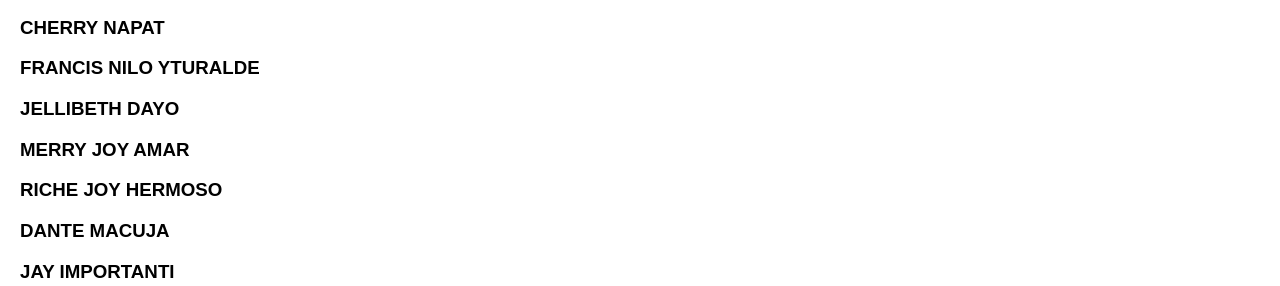
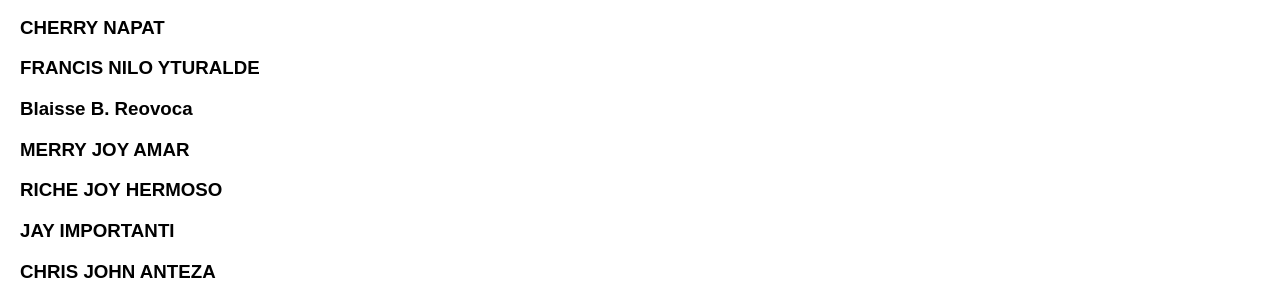
Before and after one commit to Yturalde21/Supersimple-website, a plain HTML site: page about.html in a window 1280 px wide. Shown: the part 679-965 px from the top of the page. Drawn offline with Linux system fonts and the light colour scheme.

Commit message:
about.html

```diff
--- a/about.html
+++ b/about.html
@@ -92,10 +92,10 @@
     <h2>Our Team Members</h2>
         <h3>CHERRY NAPAT</h3>
         <h3>FRANCIS NILO YTURALDE</h3>
-        <h3> JELLIBETH DAYO</h3>
+        <h3> Blaisse B. Reovoca</h3>
         <h3>MERRY JOY AMAR </h3>
         <h3>RICHE JOY HERMOSO</h3>
-        <h3>DANTE MACUJA </h3>
+        <h3></h3>
         <h3>JAY IMPORTANTI</h3>
         <h3>CHRIS JOHN ANTEZA</h3>
       <section id="REFERENCE">
```
